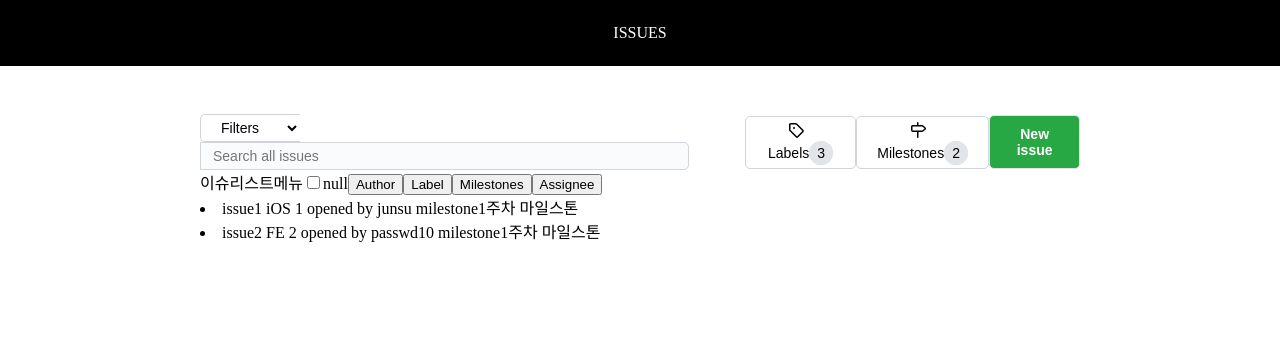
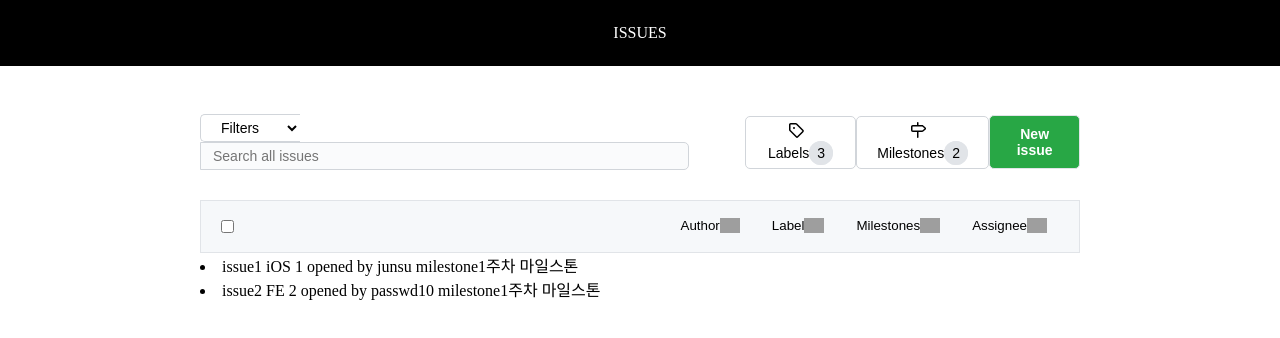
Before and after one commit to boostcamp-2020/IssueTracker-13, a React app in the folder frontend/: page / in a window 1280 px wide. Shown: the top 338 px of the page. Built offline with nearby package versions, Linux system fonts and the light colour scheme; grey boxes are pictures that could not be loaded; the HTML template or start-up script is replaced by a standard one.

Commit message:
feat: IssueListNav styling 작업

```diff
--- a/frontend/src/components/IssueListCheckBox.jsx
+++ b/frontend/src/components/IssueListCheckBox.jsx
@@ -1,11 +1,17 @@
 import React from 'react';
 
-const IssueListCheckBox = () => {
+import styled from 'styled-components';
+
+const Div = styled.div`
+  width: 100%;
+  display: flex;
+  align-items: center;
+`;
+
+export default function IssueListCheckBox() {
   return (
-    <input
-      type='checkbox'
-    />
+    <Div>
+      <input type='checkbox'/>
+    </Div>
   );
-};
-
-export default IssueListCheckBox;
+}
--- a/frontend/src/components/IssueListNav.jsx
+++ b/frontend/src/components/IssueListNav.jsx
@@ -1,9 +1,23 @@
 import React, { useState } from 'react';
+
+import styled from 'styled-components';
 
 import IssueListNavButton from './IssueListNavButton';
 import IssueListCheckBox from './IssueListCheckBox';
 
-const IssueListNav = () => {
+const Nav = styled.nav`
+  background-color: #f6f8fa;
+  border: 1px solid #e1e4e8;
+  padding: 16px;
+  margin-top: 30px;
+  display: flex;
+`;
+
+const Buttons = styled.div`
+  display: flex;
+`;
+
+export default function IssueListNav() {
   const [clickedProperty, setClickedProperty] = useState('null');
 
   const handleClick = (title) => {
@@ -11,16 +25,14 @@ const IssueListNav = () => {
   };
 
   return (
-    <div>
-      이슈리스트메뉴
+    <Nav>
       <IssueListCheckBox />
-      {clickedProperty}
-      <IssueListNavButton title={'Author'} handleClick={handleClick}/>
-      <IssueListNavButton title={'Label'} handleClick={handleClick}/>
-      <IssueListNavButton title={'Milestones'} handleClick={handleClick}/>
-      <IssueListNavButton title={'Assignee'} handleClick={handleClick}/>
-    </div>
+      <Buttons>
+        <IssueListNavButton title={'Author'} handleClick={handleClick}/>
+        <IssueListNavButton title={'Label'} handleClick={handleClick}/>
+        <IssueListNavButton title={'Milestones'} handleClick={handleClick}/>
+        <IssueListNavButton title={'Assignee'} handleClick={handleClick}/>
+      </Buttons>
+    </Nav>
   );
-};
-
-export default IssueListNav;
+}
--- a/frontend/src/components/IssueListNavButton.jsx
+++ b/frontend/src/components/IssueListNavButton.jsx
@@ -1,11 +1,23 @@
 import React from 'react';
 
-const IssueListNavButton = ({ title, handleClick }) => {
+import styled from 'styled-components';
+
+const Button = styled.button`
+  display: flex;
+  border: none;
+  background-color: transparent;
+  margin: 0 10px;
+`;
+
+const DropDown = styled.img`
+  width: 20px;
+`;
+
+export default function IssueListNavButton({ title, handleClick }) {
   return (
-    <button onClick={() => handleClick(title)}>
+    <Button onClick={() => handleClick(title)}>
       {title}
-    </button>
+      <DropDown src="https://upload.wikimedia.org/wikipedia/commons/e/e4/Ic_arrow_drop_down_36px.svg"/>
+    </Button>
   );
-};
-
-export default IssueListNavButton;
+}
--- a/frontend/src/components/SearchInput.jsx
+++ b/frontend/src/components/SearchInput.jsx
@@ -30,16 +30,20 @@ const SearchInputDiv = styled.div`
   width: 70%;
 `;
 
+const Option = styled.option`
+  width: 300px;
+`;
+
 export default function SearchInput() {
   return (
     <SearchInputDiv>
       <Select>
-        <option>Filters</option>
-        <option value='Open Issues'>Open Issues</option>
-        <option value='Your Issues'>Your Issues</option>
-        <option value='assigned to you'>Everything assigned to you</option>
-        <option value='mentioning you'>Everything mentioning you</option>
-        <option value='Closed issues'>Closed issues</option>
+        <Option>Filters</Option>
+        <Option value='Open Issues'>Open Issues</Option>
+        <Option value='Your Issues'>Your Issues</Option>
+        <Option value='assigned to you'>Everything assigned to you</Option>
+        <Option value='mentioning you'>Everything mentioning you</Option>
+        <Option value='Closed issues'>Closed issues</Option>
       </Select>
       <Input placeholder="Search all issues" />
     </SearchInputDiv>
```
